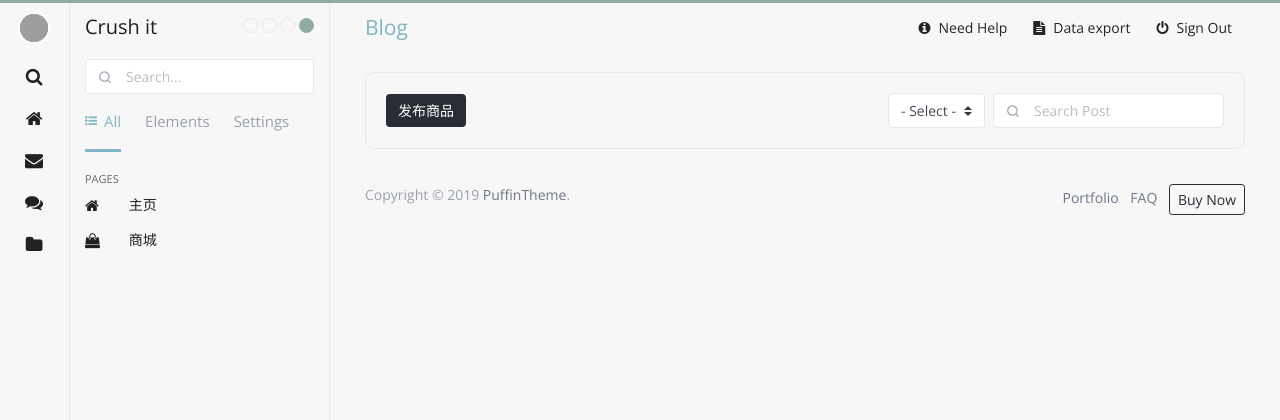
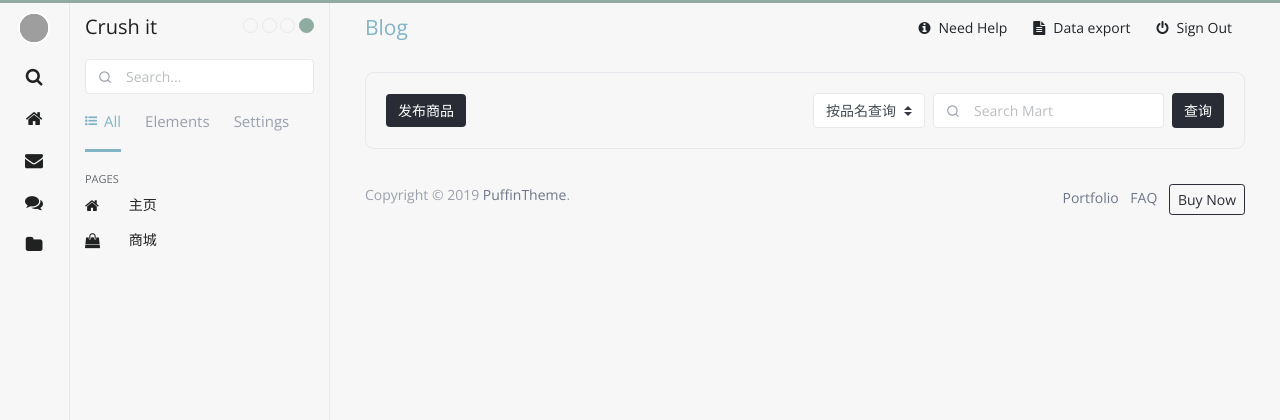
Before and after one commit to Leamonz/dbwork, a Flask app: page /mart/ in a window 1280 px wide. Shown: the top 420 px of the page. Run offline with Flask 3, Linux system fonts and the light colour scheme; tables that the repository leaves empty hold one stand-in row (values such as "Sample post"); some libraries are stand-ins or nearby versions; grey boxes are pictures that could not be loaded.

Commit message:
complete query

```diff
--- a/App/static/js/mart/mart.js
+++ b/App/static/js/mart/mart.js
@@ -25,13 +25,15 @@ function getAllGoods() {
             for (var i = 0; i < goodsList.length; i++) {
                 var goods = goodsList[i];
                 var aUrl = "http://localhost:8888/mart/" + goods.goodid + "/page/";
+                var create_time = new Date(goods.create_time);
+                create_time = create_time.toDateString();
                 html += `<div class="card">`;
                 html += `    <a href="${aUrl}">`;
                 html += `        <img class="card-img-top preview" src="${goods.imageurl}" alt="">`;
                 html += `    </a>`;
                 html += `    <div class="card-body d-flex flex-column">`;
                 html += `        <h5 class="flex-row align-items-center">`;
-                html += `            <div class="inlineblock">${goods.goodname}</div>`;
+                html += `            <div class="inlineblock">${goods.goodname}&nbsp;<small class="font-8">${create_time}</small></div>`;
                 html += `            <div class="float-right inlineblock ml-auto font-14 d-flex align-items-center">`;
                 html += `                <img class="avatar avatar-md mr-3" src="/static/images/xs/avatar4.jpg"/>`;
                 html += `                <div>`;
@@ -59,3 +61,66 @@ function getAllGoods() {
         }
     })
 }
+
+$("#query_button").click((e) => {
+    var select = document.querySelector("#query_select");
+    var option = select.options[select.selectedIndex].value;
+    var search_input = $("#search_input").val();
+    console.log(option);
+    if (search_input === undefined || search_input === null || search_input === "") {
+        showWarningModal("请输入查询信息");
+        return;
+    }
+    var url = "http://localhost:8888/goods/query/";
+    var data = {
+        "option": option,
+        "search_input": search_input
+    };
+    $.post(
+        url,
+        data,
+        (res) => {
+            console.log(res.result_msg);
+            goodsList = res.goods;
+            if (goodsList !== undefined && goodsList !== null) {
+                var html = "";
+                for (var i = 0; i < goodsList.length; i++) {
+                    var goods = goodsList[i];
+                    var aUrl = "http://localhost:8888/mart/" + goods.goodid + "/page/";
+                    var create_time = new Date(goods.create_time);
+                    create_time = create_time.toDateString();
+                    html += `<div class="card">`;
+                    html += `    <a href="${aUrl}">`;
+                    html += `        <img class="card-img-top preview" src="${goods.imageurl}" alt="">`;
+                    html += `    </a>`;
+                    html += `    <div class="card-body d-flex flex-column">`;
+                    html += `        <h5 class="flex-row align-items-center">`;
+                    html += `            <div class="inlineblock">${goods.goodname}&nbsp;<small class="font-8">${create_time}</small></div>`;
+                    html += `            <div class="float-right inlineblock ml-auto font-14 d-flex align-items-center">`;
+                    html += `                <img class="avatar avatar-md mr-3" src="/static/images/xs/avatar4.jpg"/>`;
+                    html += `                <div>`;
+                    html += `                    ${goods.sellerusername}`;
+                    html += `                </div>`;
+                    html += `            </div>`;
+                    html += `        </h5>`;
+                    html += `        <h6 class="text-muted">${goods.description}</h6>`;
+                    html += `        <div class="d-flex align-items-center pt-5 mt-auto">`;
+                    html += `            <div>`;
+                    html += `                <span class="text-orange font-20">&yen;${goods.goodprice}</span>`;
+                    html += `                <small class="d-block text-muted">剩余${goods.goodnum}件</small>`;
+                    html += `            </div>`;
+                    html += `            <div class="ml-auto text-muted">`;
+                    html += `                <i class="fe fe-eye mr-1"></i> 99`;
+                    html += `                <a href="" class="icon d-none d-md-inline-block ml-3 preventJump">`;
+                    html += `                    <i class="fe fe-heart mr-1"></i> 1000`;
+                    html += `                </a>`;
+                    html += `            </div>`;
+                    html += `        </div>`;
+                    html += `    </div>`;
+                    html += `</div>`;
+                }
+                $("#mart_goods").html(html);
+            }
+        }
+    )
+})
--- a/App/templates/mart.html
+++ b/App/templates/mart.html
@@ -98,17 +98,23 @@
                             <div class="card-header">
                                 <a href="" id="new_post_button" class="btn btn-primary mr-2">发布商品</a>
                                 <div class="page-options d-flex">
-                                    <select class="form-control custom-select w-auto">
-                                        <option value="asc">- Select -</option>
-                                        <option value="asc">Newest</option>
-                                        <option value="desc">Oldest</option>
+                                    <select class="form-control custom-select w-auto" id="query_select">
+                                        <option value="name">按品名查询</option>
+                                        <option value="seller">按商家查询</option>
                                     </select>
                                     <div class="input-icon ml-2">
                                         <span class="input-icon-addon">
                                             <i class="fe fe-search"></i>
                                         </span>
-                                        <input type="text" class="form-control" placeholder="Search Post">
+                                        <input type="text" class="form-control" placeholder="Search Mart"
+                                               id="search_input"
+                                               name="search_input">
                                     </div>
+                                    <button type="button" class="btn btn-primary ml-2"
+                                            id="query_button"
+                                            name="query_button">
+                                        查询
+                                    </button>
                                 </div>
                             </div>
                         </div>
@@ -160,5 +166,6 @@
 <script type="text/javascript">
     document.querySelector("#new_post_button").href = "/profile/" + localStorage.getItem("username") + "/";
 </script>
+{% include "modals/warningModal.html" %}
 </body>
 </html>
--- a/App/views/goods.py
+++ b/App/views/goods.py
@@ -185,3 +185,40 @@ def modify(username):
     }), 200)
     response.content_type = "application/json"
     return response
+
+
+def query(search_input, column):
+    goodsList = []
+    goodsObject = Goods.query.filter(getattr(Goods, column).like(f"%{search_input}%")).all()
+    columns = Goods.__table__.columns
+    for goods in goodsObject:
+        anObject = {}
+        for col in columns:
+            anObject[col.name] = getattr(goods, col.name)
+        if anObject["goodnum"]:
+            goodsList.append(anObject)
+    return goodsList
+
+
+@goods_blueprint.route("/query/", methods=["GET", "POST"])
+def queryGoods():
+    result_msg = "ok"
+    result_code = 0
+    option = flask.request.form.get("option")
+    goodsList = []
+    if option == "name":
+        goodname = flask.request.form.get("search_input")
+        goodsList = query(goodname, "goodname")
+    elif option == "seller":
+        seller = flask.request.form.get("search_input")
+        goodsList = query(seller, "sellerusername")
+    else:
+        return flask.redirect("/goods/mart/getAll/")
+    response = flask.make_response(flask.jsonify({
+        "result_msg": result_msg,
+        "result_code": result_code,
+        "goods": goodsList
+    }), 200)
+    response.content_type = "application/json"
+    response.access_control_allow_origin = "*"
+    return response
--- a/App/views/mart.py
+++ b/App/views/mart.py
@@ -52,6 +52,7 @@ def detailPage(goodid):
     result_code = 0
     try:
         goods = Goods.query.filter_by(goodid=goodid).first()
+
     except Exception as e:
         print(str(e))
         result_msg = "goods not found"
```
Also changed, not shown: App/views/login.py (+10 -9 lines).
